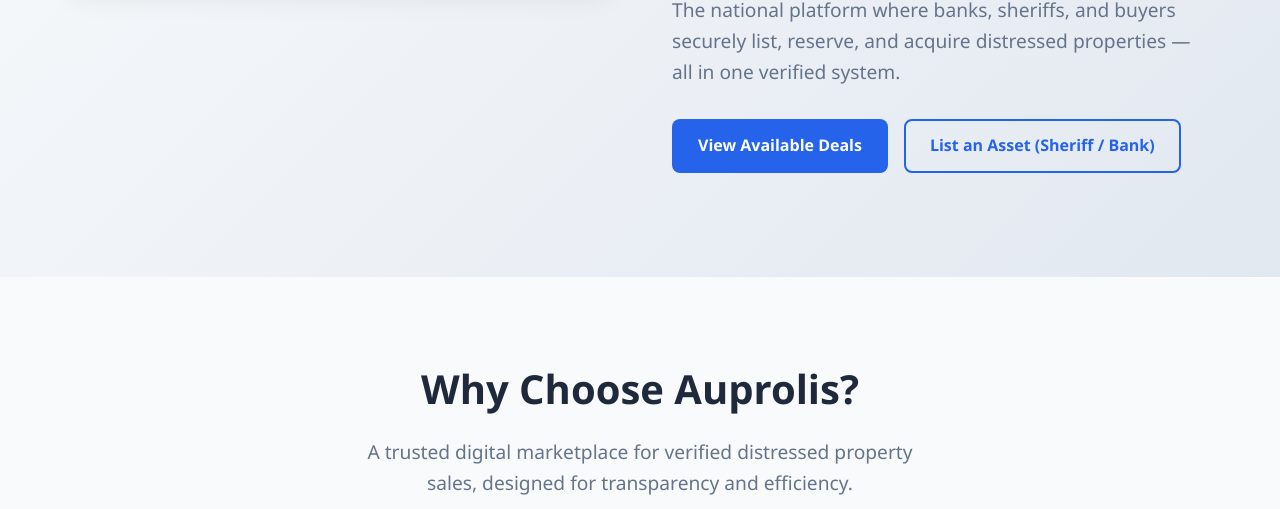
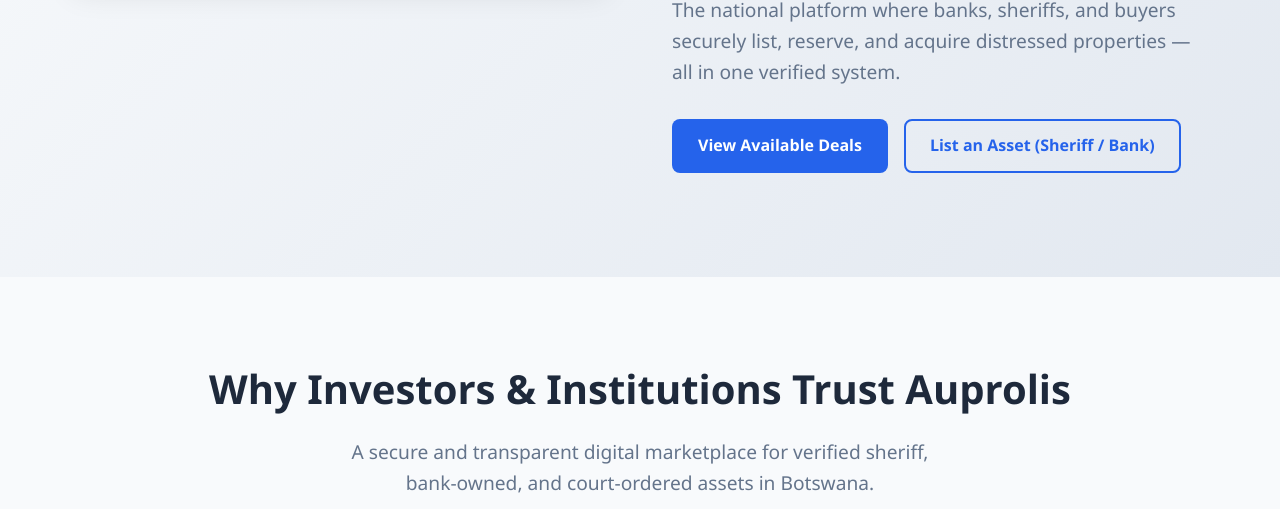
Before and after one commit to auprolis-code/Auprolis-Final, a plain HTML site: page index.html in a window 1280 px wide. Shown: the part 443-952 px from the top of the page. Drawn offline with Linux system fonts and the light colour scheme.

Commit message:
Update 'Why Choose Auprolis' section: Change heading to 'Why Investors & Institutions Trust Auprolis' and update subtitle text

```diff
--- a/index.html
+++ b/index.html
@@ -51,8 +51,8 @@
     <!-- Why Choose Auprolis Section -->
     <section class="why-choose" id="features">
         <div class="container">
-            <h2>Why Choose Auprolis?</h2>
-            <p class="section-subtitle">A trusted digital marketplace for verified distressed property sales, designed for transparency and efficiency.</p>
+            <h2>Why Investors & Institutions Trust Auprolis</h2>
+            <p class="section-subtitle">A secure and transparent digital marketplace for verified sheriff, bank-owned, and court-ordered assets in Botswana.</p>
 
             <div class="features-grid">
                 <div class="feature-card">
```
